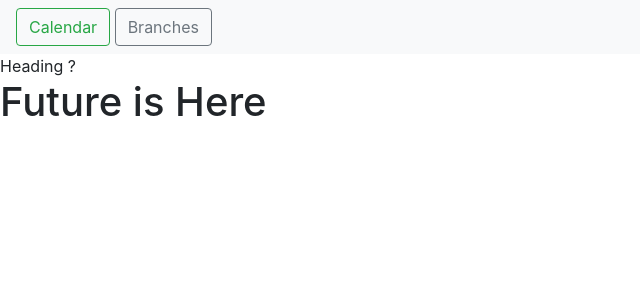
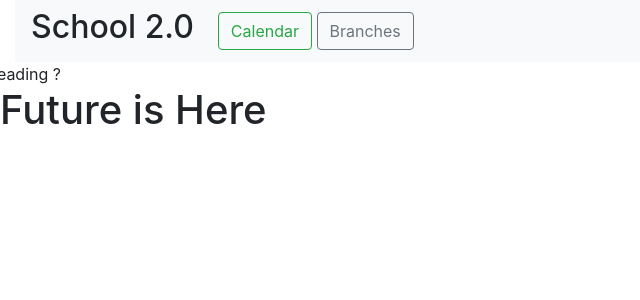
Before and after one commit to Alyovano/odoo-hackathon, a Flask app: page / in a window 1280 px wide. Shown: the top 300 px of the page, without its empty margins (0-640 px from the left). Run offline with Flask 2, Linux system fonts and the light colour scheme.

Commit message:
[rien] bcp de vide

```diff
--- a/templates/index.html
+++ b/templates/index.html
@@ -9,21 +9,23 @@
 </head>
 <body>
     <!-- Heading -> Nav bar ? -->
+    <div class="container-fluid">
         <nav class="navbar navbar-light bg-light">
             <form class="form-inline">
+                <span class="mr-4"><h2>School 2.0</h2></span>
                 <span>
                     <button class="btn btn-outline-success" type="button">Calendar</button>
                     <button class="btn btn btn-outline-secondary" type="button">Branches</button>
                 </span>
             </form>
         </nav>
+    </div>
 
-    <div class="container-fluid">
     <div class="row">
         <span>Heading ? </span>
     </div>
 
-    </div>
+
     <h1>Future is Here</h1>
 </body>
 </html>
```
Lines whose indentation alone changed are shown as unchanged.
